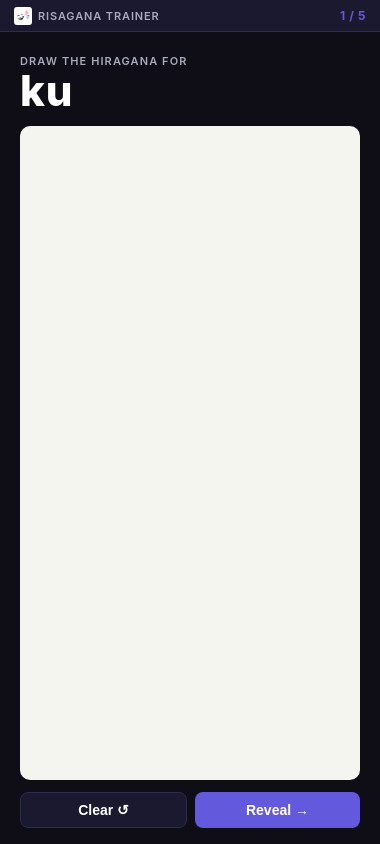
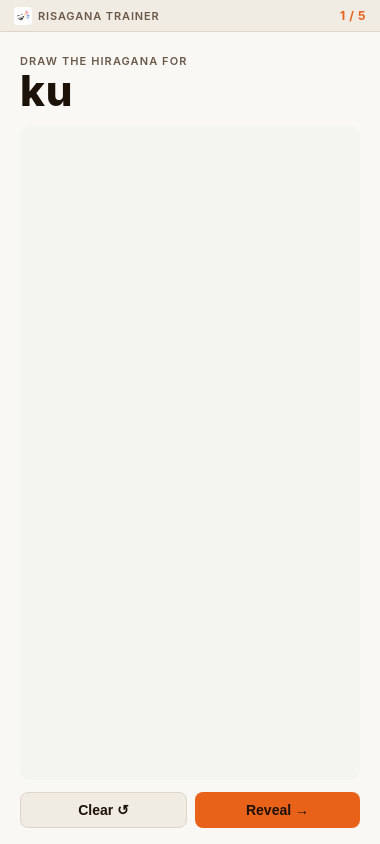
Before and after one commit to Carlostc353/Risagana-trainer, an Electron app: page renderer/popup.html in a window 380 px wide. Drawn offline with Linux system fonts and the light colour scheme; no server answers.

Commit message:
feat: apply white and orange light theme with branded popup header
Co-Authored-By: Claude Sonnet 4.6 <noreply@anthropic.com>

```diff
--- a/main.js
+++ b/main.js
@@ -79,7 +79,7 @@ function showPopup() {
     alwaysOnTop: true,
     resizable: false,
     skipTaskbar: true,
-    backgroundColor: '#0f0e17',
+    backgroundColor: '#faf8f5',
     webPreferences: {
       nodeIntegration: false,
       contextIsolation: true,
@@ -105,7 +105,7 @@ function openSettings() {
     height: 480,
     resizable: false,
     title: 'Risagana Trainer — Settings',
-    backgroundColor: '#0f0e17',
+    backgroundColor: '#faf8f5',
     webPreferences: {
       nodeIntegration: false,
       contextIsolation: true,
--- a/renderer/popup.css
+++ b/renderer/popup.css
@@ -1,14 +1,14 @@
 * { margin: 0; padding: 0; box-sizing: border-box; }
 
 :root {
-  --bg: #0f0e17;
-  --surface: #1a1930;
-  --border: #2d2b4e;
-  --text: #fffffe;
-  --muted: #a7a9be;
-  --accent: #6359dc;
-  --success: #2d8f60;
-  --danger: #9e3d3d;
+  --bg:        #faf8f5;
+  --surface:   #f0ebe3;
+  --border:    #ddd5c8;
+  --text:      #1c1208;
+  --muted:     #6b5a4a;
+  --accent:    #e8621a;
+  --success:   #2a7a44;
+  --danger:    #b83232;
   --canvas-bg: #f5f5f0;
 }
 
@@ -109,7 +109,7 @@ html, body {
   font-size: 14px;
   font-weight: 600;
   cursor: pointer;
-  transition: filter 0.12s, transform 0.12s;
+  transition: filter 0.15s, transform 0.15s;
   line-height: 1;
 }
 .btn:hover:not(:disabled) { filter: brightness(1.2); transform: translateY(-1px); }
@@ -117,7 +117,7 @@ html, body {
 .btn:disabled { opacity: 0.45; cursor: default; }
 
 .btn-secondary { background: var(--surface); color: var(--text); border: 1px solid var(--border); }
-.btn-primary   { background: var(--accent); color: #fff; }
+.btn-primary   { background: var(--accent); color: var(--text); }
 .btn-success   { background: var(--success); color: #fff; }
 .btn-danger    { background: var(--danger); color: #fff; }
 .btn-ghost     { background: transparent; color: var(--muted); border: 1px solid var(--border); font-size: 13px; }
@@ -133,7 +133,7 @@ html, body {
   font-size: 110px;
   line-height: 1;
   color: var(--text);
-  text-shadow: 0 0 60px rgba(99, 89, 220, 0.45);
+  text-shadow: 0 0 60px rgba(232, 98, 26, 0.35);
   display: block;
   text-align: center;
 }
--- a/renderer/settings.css
+++ b/renderer/settings.css
@@ -1,14 +1,14 @@
 * { margin: 0; padding: 0; box-sizing: border-box; }
 
 :root {
-  --bg: #0f0e17;
-  --surface: #1a1930;
-  --border: #2d2b4e;
-  --text: #fffffe;
-  --muted: #a7a9be;
-  --accent: #6359dc;
-  --success: #2d8f60;
-  --danger: #9e3d3d;
+  --bg:      #faf8f5;
+  --surface: #f0ebe3;
+  --border:  #ddd5c8;
+  --text:    #1c1208;
+  --muted:   #6b5a4a;
+  --accent:  #e8621a;
+  --success: #2a7a44;
+  --danger:  #b83232;
 }
 
 html, body {
@@ -70,7 +70,7 @@ section { display: flex; flex-direction: column; gap: 10px; }
 
 .radio-option input[type="radio"]:checked + label {
   border-color: var(--accent);
-  background: rgba(99, 89, 220, 0.18);
+  background: rgba(232, 98, 26, 0.18);
   color: var(--text);
   font-weight: 600;
 }
@@ -132,7 +132,7 @@ section { display: flex; flex-direction: column; gap: 10px; }
 .btn:hover { filter: brightness(1.15); transform: translateY(-1px); }
 .btn:active { transform: translateY(0); }
 
-.btn-primary { background: var(--accent); color: #fff; }
+.btn-primary { background: var(--accent); color: var(--text); }
 .btn-danger  { background: var(--danger); color: #fff; }
 
 .actions { display: flex; gap: 10px; }
```
